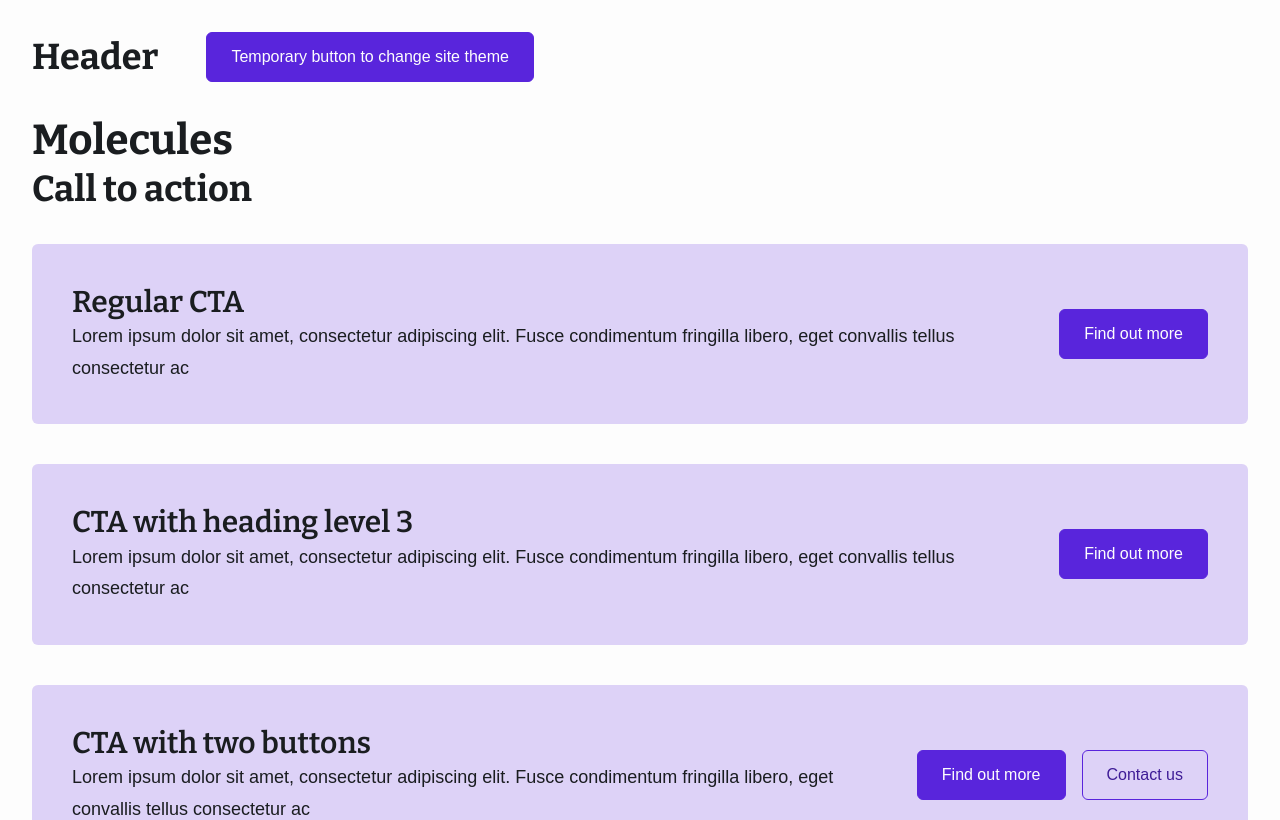
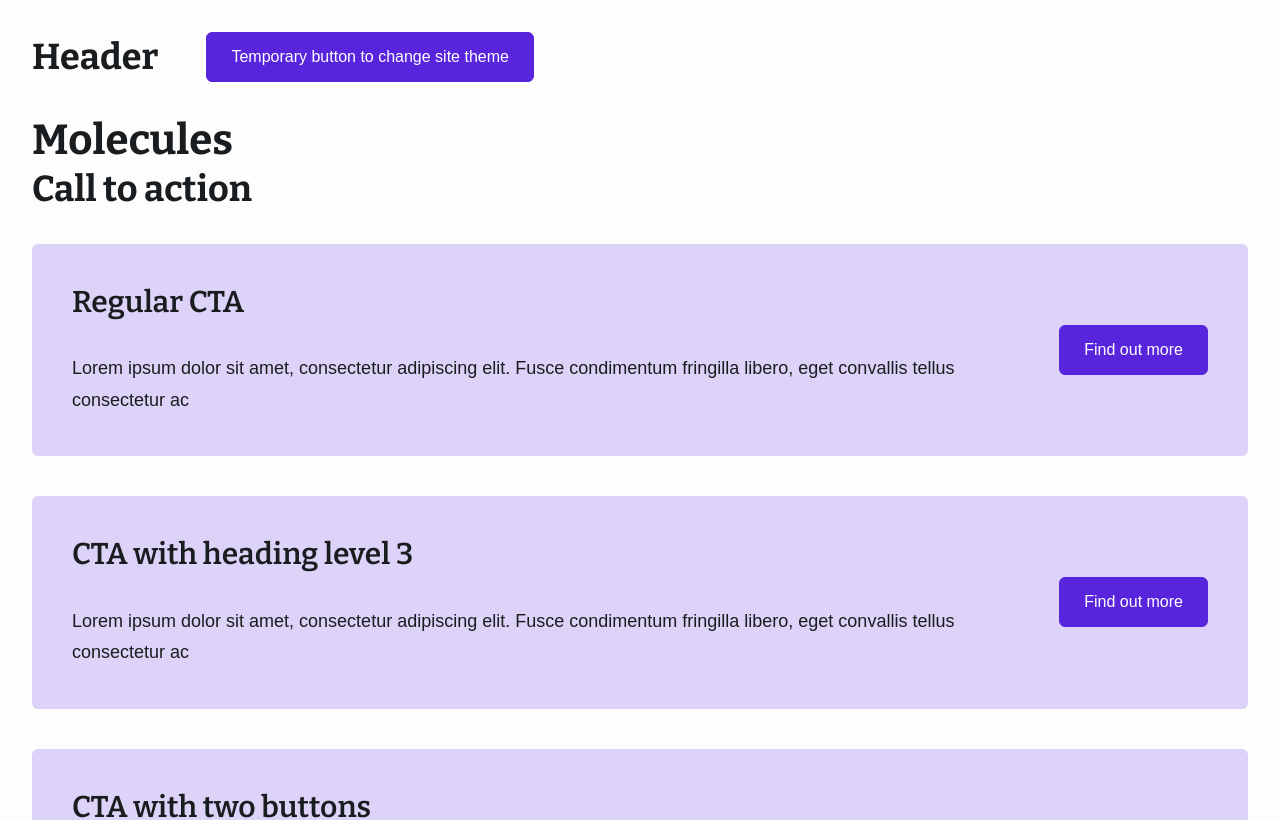
Before and after one commit to marboqmar/starter, a React (Vite) app: page /molecules in a window 1280 px wide. Shown: the top 820 px of the page. Built offline with nearby package versions, Linux system fonts and the light colour scheme; a web font is replaced by a local one.

Commit message:
Updated CTA spacing

```diff
--- a/src/components/molecules/Cta/Cta.css
+++ b/src/components/molecules/Cta/Cta.css
@@ -15,6 +15,12 @@
   gap: var(--cta-spacing-content);
   justify-content: flex-start;
   width: 100%;
+}
+
+.cta__text {
+  display: flex;
+  flex-direction: column;
+  gap: var(--cta-spacing-text);
 }
 
 .cta__button-wrapper {
--- a/src/css/global/variables.css
+++ b/src/css/global/variables.css
@@ -48,6 +48,9 @@
   --spacing-layout: var(--spacing-xl); /* Spacing between major sections/components */
   --spacing-component-inner: var(--spacing-sm); /* Spacing between elements within a component */
   --spacing-inline-icon-gap: var(--spacing-0-25); /* Spacing between inline icon and text */
+  --spacing-surface-padding: var(
+    --spacing-md
+  ); /* Spacing between a surface's edge and its content */
 
   /* Control */
   --control-spacing-padding: var(--spacing-0-5);
@@ -97,9 +100,11 @@
 
   /* MOLECULES */
   /* CTA */
-  --cta-spacing-padding: var(--spacing-md);
+  --cta-spacing-padding: var(--spacing-surface-padding);
   --cta-spacing-gap: var(--spacing-xl); /* Main gap between image and text */
-  --cta-spacing-content: var(--spacing-component-inner); /* Gap between title and body */
+  --cta-spacing-text: var(--spacing-component-inner); /* Gap between title and body */
+  --cta-spacing-content: var(--spacing-md); /* Gap between text and buttons */
+
   --cta-spacing-actions: var(--spacing-1); /* Gap between buttons */
 
   /* Form */
@@ -109,6 +114,10 @@
   --form-spacing-grid-gap: var(--spacing-md);
   --form-spacing-heading: var(--spacing-sm);
   --form-spacing-button: var(--spacing-lg);
+
+  /* Media object */
+  --media-object-spacing-padding: var(--spacing-surface-padding);
+  --media-object-spacing-gap: var(--spacing-xl); /* Main gap between media and text */
 
   /* ==========================================================================
     2. SIZE (width and height)
@@ -205,6 +214,9 @@
   /* CTA */
   --cta-radius: var(--radius-main);
 
+  /* Media object */
+  --media-object-radius: var(--radius-main);
+
   /* ==========================================================================
     5. Z-INDEX
     ========================================================================== */
```
